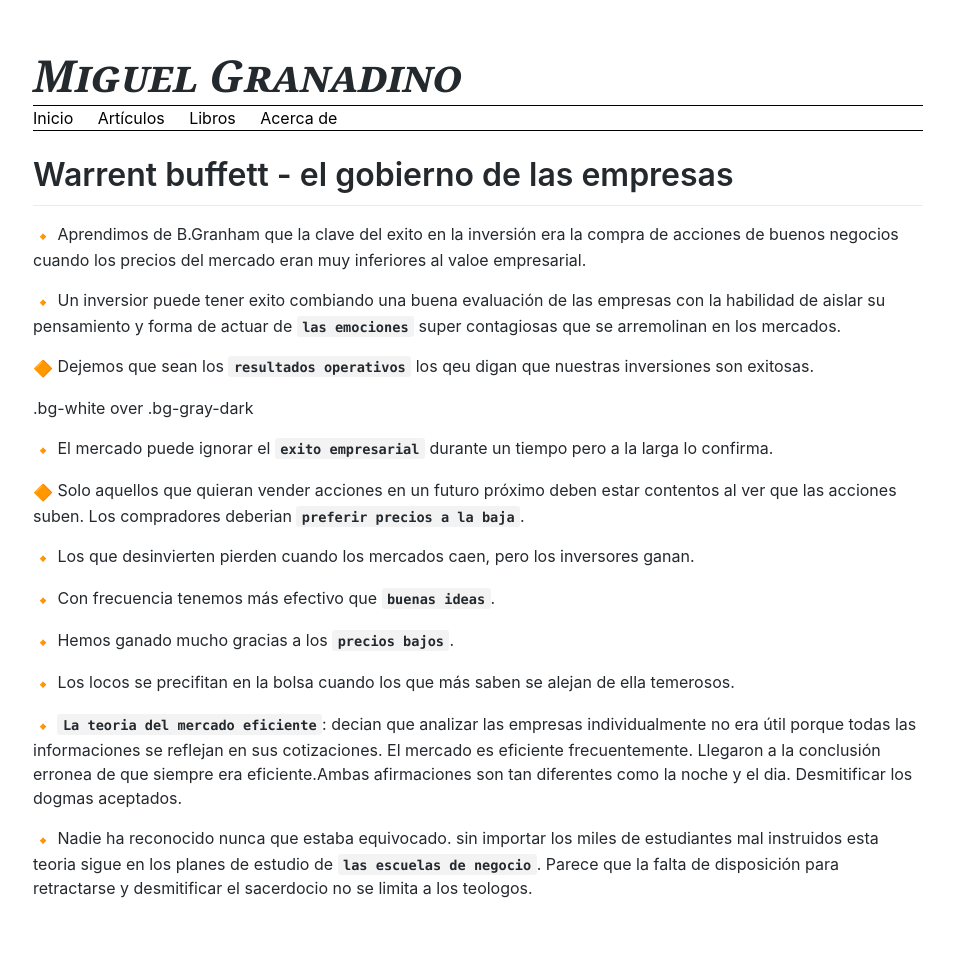
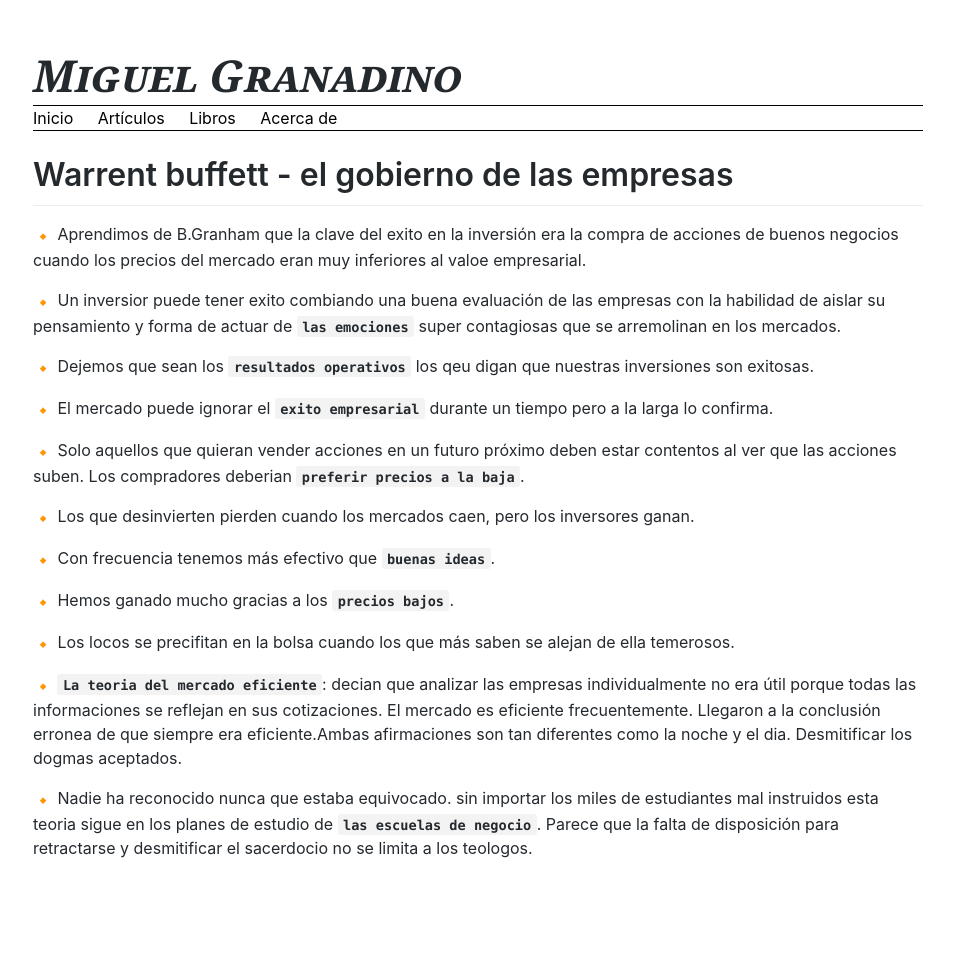
Before and after one commit to Akira3030/formacion, a Jekyll site: the page built from articulos/warrent-buffet-gobierno-empresas.md, in a window 1280 px wide. Shown: the whole page, without its empty margins (162-1116 px from the left). Built offline with Jekyll 4.4.1, drawn with Linux system fonts in a browser that asks for light colours; emoji names are drawn with the system emoji font; our own code applies the rules of GitHub Pages for plain Markdown files; after the commit the page ends 921 px from its top, so only the background shows below that.

Commit message:
Update warrent-buffet-gobierno-empresas.md

```diff
--- a/articulos/warrent-buffet-gobierno-empresas.md
+++ b/articulos/warrent-buffet-gobierno-empresas.md
@@ -8,13 +8,11 @@
 en los mercados.
 
 
-:large_orange_diamond: Dejemos que sean los **`resultados operativos`** los qeu digan que nuestras inversiones son exitosas.
-
-<span class="bg-white">.bg-white over .bg-gray-dark</span>
+:small_orange_diamond: Dejemos que sean los **`resultados operativos`** los qeu digan que nuestras inversiones son exitosas.
 
 :small_orange_diamond: El mercado puede ignorar el **`exito empresarial`** durante un tiempo pero a la larga lo confirma.
 
-:large_orange_diamond: Solo aquellos que quieran vender acciones en un futuro próximo deben estar contentos al ver que las acciones suben. Los compradores deberian **`preferir precios a la baja`**.
+:small_orange_diamond: Solo aquellos que quieran vender acciones en un futuro próximo deben estar contentos al ver que las acciones suben. Los compradores deberian **`preferir precios a la baja`**.
 
 :small_orange_diamond: Los que desinvierten pierden cuando los mercados caen, pero los inversores ganan.
 
```
